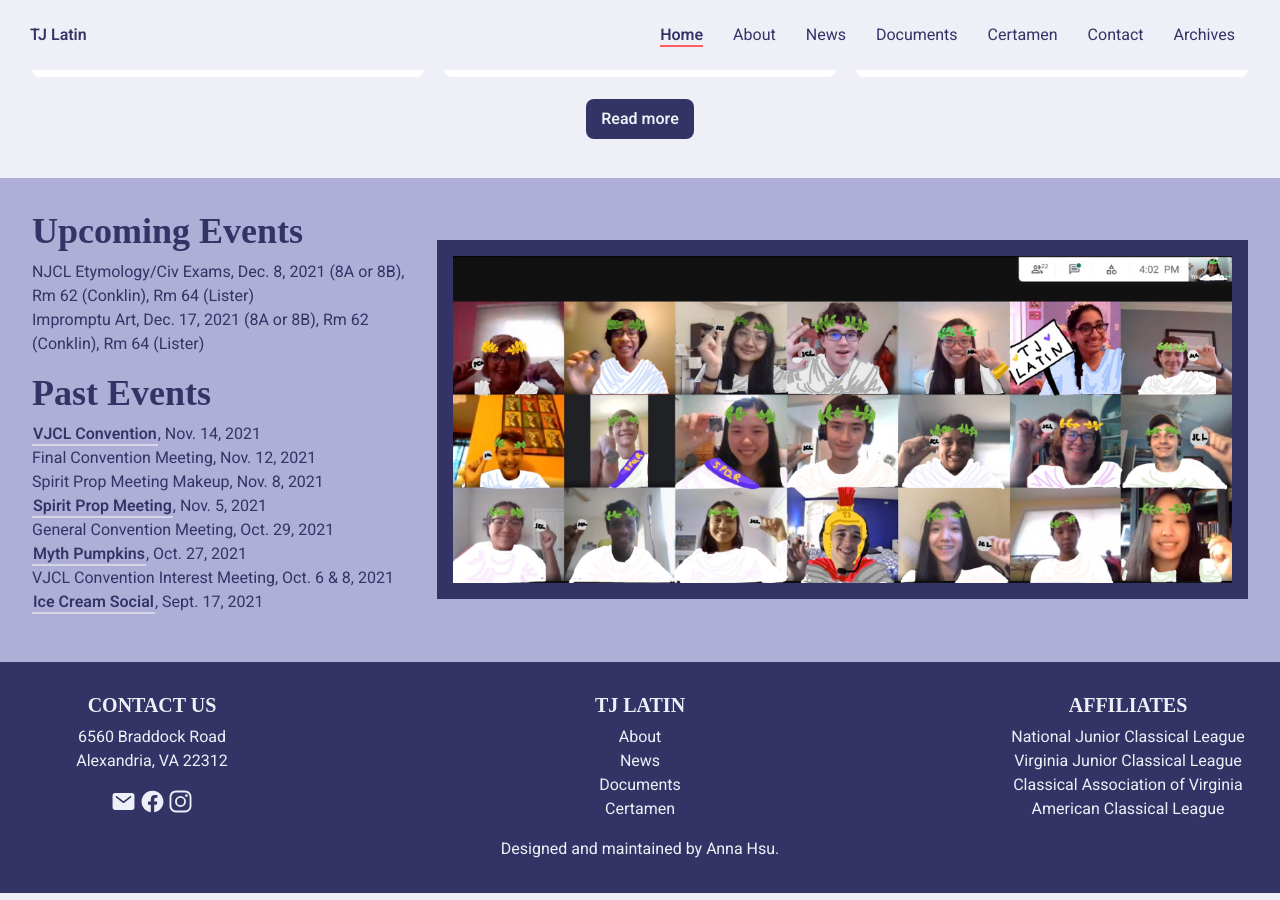
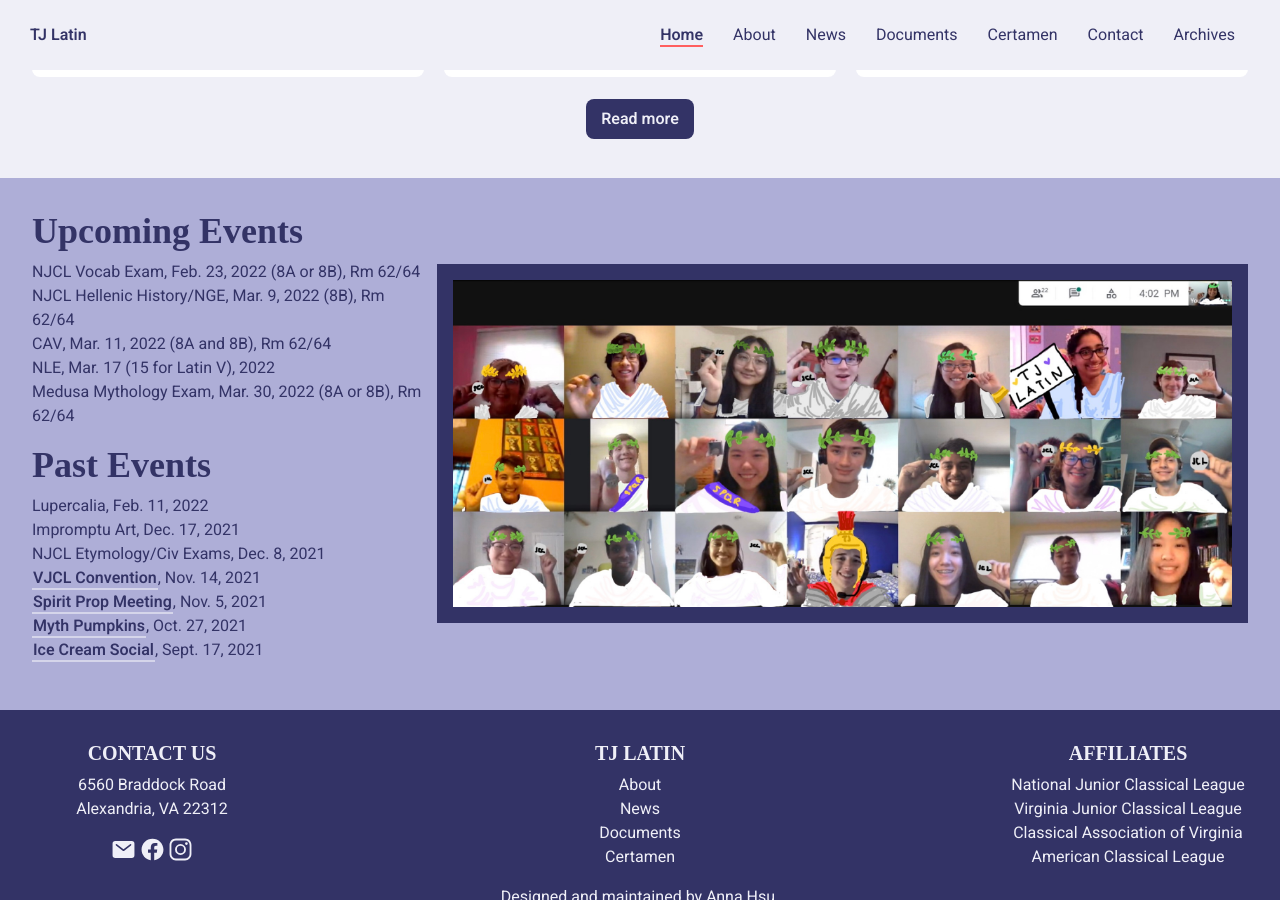
Before and after one commit to TJLatin/website, a Jekyll site: the page built from index.html, in a window 1280 px wide and 900 px high, scrolled down 1203 px. Built offline with Jekyll 4.4.1, drawn with Linux system fonts in a browser that asks for light colours; some web fonts are replaced.

Commit message:
jan and feb updates (#11)

```diff
--- a/_data/events.yml
+++ b/_data/events.yml
@@ -1,33 +1,38 @@
 upcoming_events:
+  - name: NJCL Vocab Exam
+    date: Feb. 23, 2022 (8A or 8B)
+    loc: Rm 62/64
+  - name: NJCL Hellenic History/NGE
+    date: Mar. 9, 2022 (8B)
+    loc: Rm 62/64
+  - name: CAV
+    date: Mar. 11, 2022 (8A and 8B)
+    loc: Rm 62/64
+  - name: NLE
+    date: Mar. 17 (15 for Latin V), 2022
+    loc: none
+  - name: Medusa Mythology Exam
+    date: Mar. 30, 2022 (8A or 8B)
+    loc: Rm 62/64
+past_events:
+  - name: Lupercalia
+    date: Feb. 11, 2022
+    link: none
+  - name: Impromptu Art
+    date: Dec. 17, 2021
+    link: none
   - name: NJCL Etymology/Civ Exams
-    date: Dec. 8, 2021 (8A or 8B)
-    loc: Rm 62 (Conklin), Rm 64 (Lister)
-  - name: Impromptu Art
-    date: Dec. 17, 2021 (8A or 8B)
-    loc: Rm 62 (Conklin), Rm 64 (Lister)
-
-past_events:
+    date: Dec. 8, 2021
+    link: none
   - name: VJCL Convention
     date: Nov. 14, 2021
     link: https://drive.google.com/drive/folders/1-64Dp6vr-DVjRz3zADJO7GA6txJE2V8-?usp=sharing
-  - name: Final Convention Meeting
-    date: Nov. 12, 2021
-    link: none
-  - name: Spirit Prop Meeting Makeup
-    date: Nov. 8, 2021
-    link: none
   - name: Spirit Prop Meeting
     date: Nov. 5, 2021
     link: https://drive.google.com/drive/folders/1-FNvpGiM1OMHzAcLZ9Gfqa5jxCnrco5m?usp=sharing
-  - name: General Convention Meeting
-    date: Oct. 29, 2021
-    link: none
   - name: Myth Pumpkins
     date: Oct. 27, 2021
     link: https://drive.google.com/drive/folders/1-Cz8c_xmRr-Da5maDxSyzUQFGznjDwKX?usp=sharing
-  - name: VJCL Convention Interest Meeting
-    date: Oct. 6 & 8, 2021
-    link: none
   - name: Ice Cream Social
     date: Sept. 17, 2021
     link: https://drive.google.com/drive/folders/1-3p66eAuI6H3A3mH9tgpzI4cQKmQgb_N?usp=sharing
--- a/_includes/events.html
+++ b/_includes/events.html
@@ -3,7 +3,11 @@
         <h2>Upcoming Events</h2>
         <ul>
             {% for event in site.data.events.upcoming_events %}
-            <li>{{ event.name }}, {{ event.date }}, {{ event.loc }}</li>
+                {% if event.loc == "none" %}
+                <li>{{ event.name }}, {{event.date}}</li>
+                {% else %}
+                <li>{{ event.name }}, {{ event.date }}, {{ event.loc }}</li>
+                {% endif %}
             {% else %}
             <li>No events available.</li>
             {% endfor %}
```
Also changed, not shown: _data/certamen.yml (+6 -4 lines).
